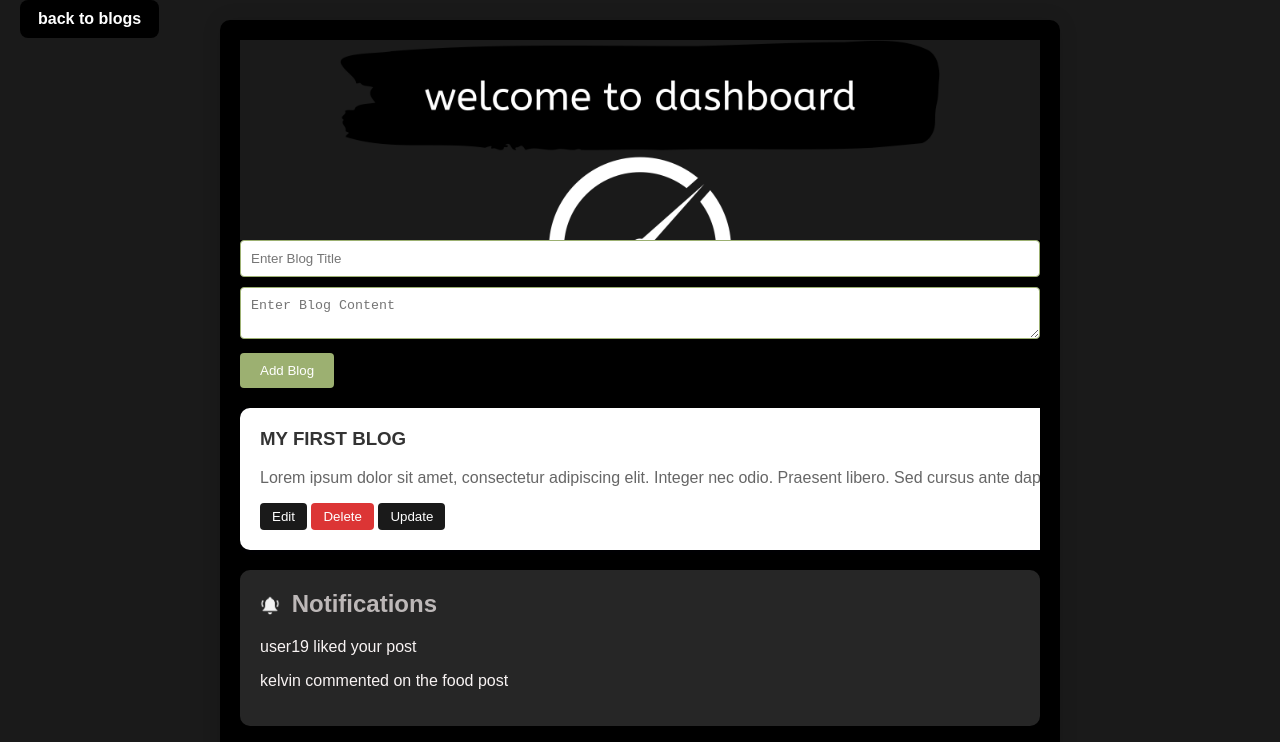
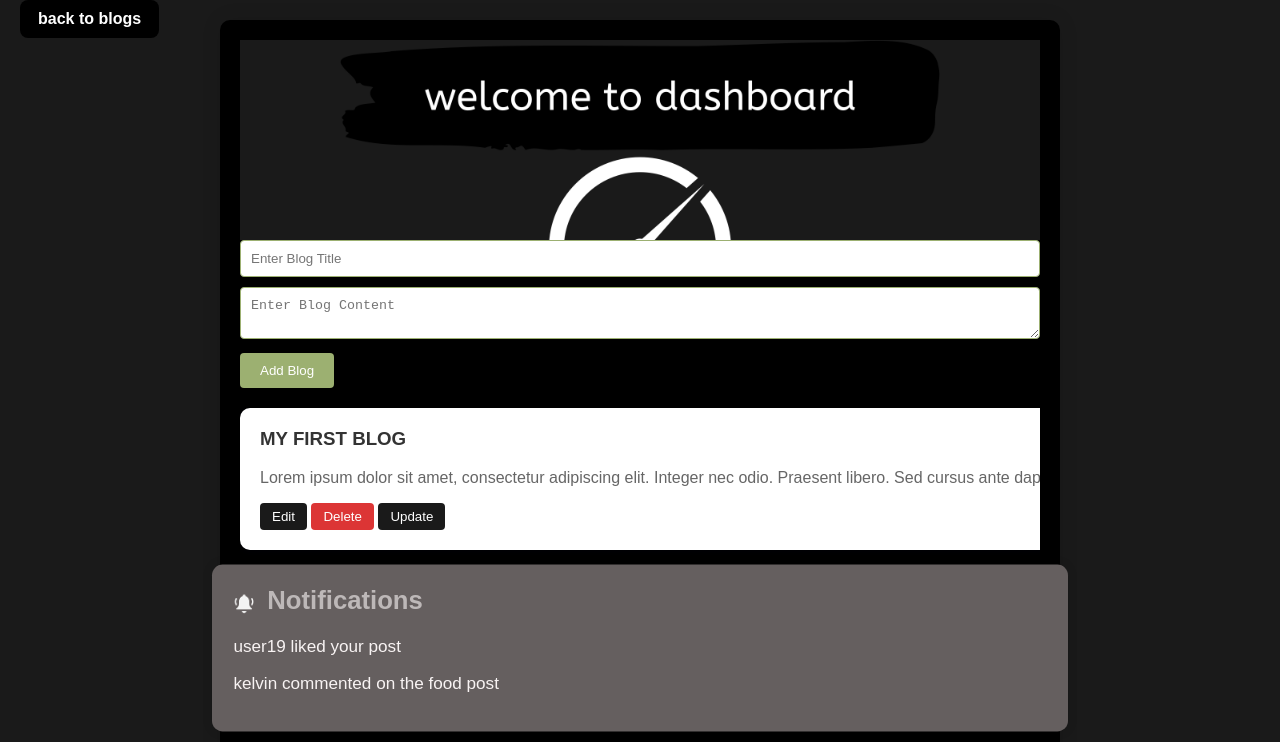
Before and after one commit to shebz2023/mybrand-shebelle-localStorage, a plain HTML site: page dashboard.html in a window 1280 px wide. In both pictures the pointer is over the element 640 px from the left and 647 px from the top of the page. Shown: the top 742 px of the page. Drawn offline with Linux system fonts and the light colour scheme.

Commit message:
before dealing with local storage

```diff
--- a/dashboard.html
+++ b/dashboard.html
@@ -123,6 +123,11 @@
         border-radius: 10px;
         box-shadow: 0 0 10px rgba(0, 0, 0, 0.1);
     }
+    .notifications:hover,.messages:hover,.status:hover{
+        background-color: #655f5f;
+        transform: scale(1.07);
+        transition:ease-in-out 0.2s;
+    }
     .notifications h2, .messages h2, .status h2 {
         color: #bdb8b8;
         margin-top: 0;
--- a/mybrand.css
+++ b/mybrand.css
@@ -152,7 +152,7 @@ span{
   }
 .images{
     width:45%;
-    height:80%;
+    height:66%;
     position:absolute;
     bottom:0;
     right:100px;
```
Also changed, not shown: index.html (+0 -1 lines).
